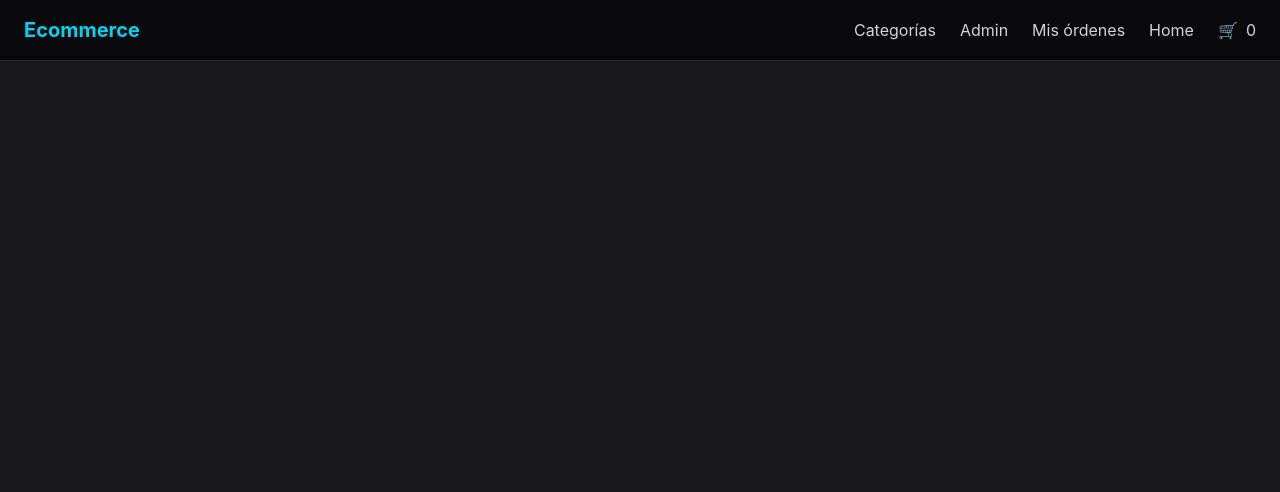
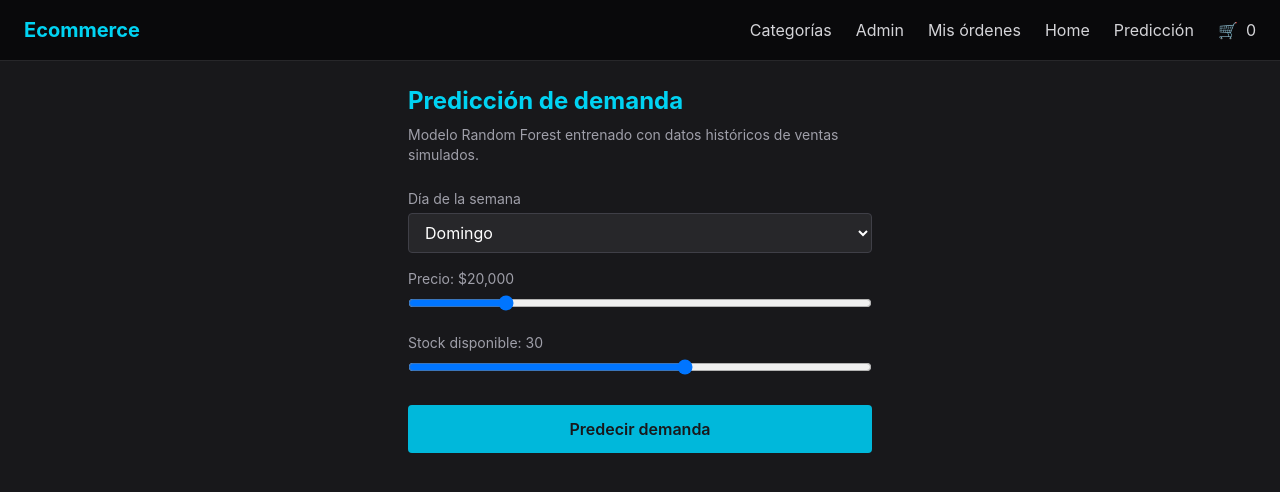
Before and after one commit to federicoanzorena/ecommercE-lm, a React (Vite) app in the folder frontend/: page /prediccion in a window 1280 px wide. Shown: the top 492 px of the page. Built offline with nearby package versions, Linux system fonts and the light colour scheme.

Commit message:
feat: agrega página y api de predicciones

```diff
--- a/frontend/src/App.tsx
+++ b/frontend/src/App.tsx
@@ -11,6 +11,7 @@ import CategoriesManagePage from "./pages/CategoriesManagePage";
 import CategoryFormPage from "./pages/CategoriaFormPage";
 import ProductsManagePage from "./pages/ProductsManagePage";
 import ProductFormPage from "./pages/ProductFormPage";
+import PrediccionPage from "./pages/PrediccionPage";
 function App() {
   return (
     <div className="min-h-screen bg-zinc-900 text-white">
@@ -35,6 +36,7 @@ function App() {
         <Route path="/admin/products" element={<ProductsManagePage />} />
         <Route path="/admin/products/new" element={<ProductFormPage />} />
         <Route path="/admin/products/:id/edit" element={<ProductFormPage />} />
+        <Route path="/prediccion" element={<PrediccionPage />} />
       </Routes>
     </div>
   );
--- /dev/null
+++ b/frontend/src/api/predicciones.ts
@@ -0,0 +1,14 @@
+import { apiFetch } from "./client";
+import type {
+  PrediccionDemandaRequest,
+  PrediccionDemandaResponse,
+} from "../types/prediccion";
+
+export function predecirDemanda(
+  data: PrediccionDemandaRequest,
+): Promise<PrediccionDemandaResponse> {
+  return apiFetch("/prediccion/demanda", {
+    method: "POST",
+    body: JSON.stringify(data),
+  });
+}
--- a/frontend/src/components/Navbar.tsx
+++ b/frontend/src/components/Navbar.tsx
@@ -20,6 +20,9 @@ function Navbar() {
         <Link to="/" className="text-zinc-300 hover:text-cyan-400">
           Home
         </Link>
+        <Link to="/prediccion" className="text-zinc-300 hover:text-cyan-400">
+          Predicción
+        </Link>
         <CartWidget />
       </div>
     </nav>
--- /dev/null
+++ b/frontend/src/pages/PrediccionPage.tsx
@@ -0,0 +1,117 @@
+import { useState } from "react";
+import { useMutation } from "@tanstack/react-query";
+import { predecirDemanda } from "../api/predicciones";
+
+const DIAS = [
+  { value: 0, label: "Lunes" },
+  { value: 1, label: "Martes" },
+  { value: 2, label: "Miércoles" },
+  { value: 3, label: "Jueves" },
+  { value: 4, label: "Viernes" },
+  { value: 5, label: "Sábado" },
+  { value: 6, label: "Domingo" },
+];
+
+function PrediccionPage() {
+  const [diaSemana, setDiaSemana] = useState(6);
+  const [precio, setPrecio] = useState(20000);
+  const [stockDisponible, setStockDisponible] = useState(30);
+
+  const mutation = useMutation({
+    mutationFn: predecirDemanda,
+  });
+
+  const handlePredecir = () => {
+    mutation.mutate({
+      dia_semana: diaSemana,
+      precio,
+      stock_disponible: stockDisponible,
+    });
+  };
+
+  return (
+    <div className="p-6 max-w-lg mx-auto">
+      <h1 className="text-2xl font-bold text-cyan-400 mb-2">
+        Predicción de demanda
+      </h1>
+      <p className="text-zinc-400 text-sm mb-6">
+        Modelo Random Forest entrenado con datos históricos de ventas simulados.
+      </p>
+
+      <div className="space-y-4 mb-6">
+        <div>
+          <label className="block text-sm text-zinc-400 mb-1">
+            Día de la semana
+          </label>
+          <select
+            value={diaSemana}
+            onChange={(e) => setDiaSemana(Number(e.target.value))}
+            className="w-full bg-zinc-800 border border-zinc-700 rounded px-3 py-2 text-white"
+          >
+            {DIAS.map((d) => (
+              <option key={d.value} value={d.value}>
+                {d.label}
+              </option>
+            ))}
+          </select>
+        </div>
+
+        <div>
+          <label className="block text-sm text-zinc-400 mb-1">
+            Precio: ${precio.toLocaleString()}
+          </label>
+          <input
+            type="range"
+            min={5000}
+            max={80000}
+            step={1000}
+            value={precio}
+            onChange={(e) => setPrecio(Number(e.target.value))}
+            className="w-full"
+          />
+        </div>
+
+        <div>
+          <label className="block text-sm text-zinc-400 mb-1">
+            Stock disponible: {stockDisponible}
+          </label>
+          <input
+            type="range"
+            min={0}
+            max={50}
+            value={stockDisponible}
+            onChange={(e) => setStockDisponible(Number(e.target.value))}
+            className="w-full"
+          />
+        </div>
+      </div>
+
+      <button
+        onClick={handlePredecir}
+        disabled={mutation.isPending}
+        className="w-full bg-cyan-500 hover:bg-cyan-400 disabled:bg-zinc-700 text-zinc-900 font-semibold py-3 rounded transition-colors"
+      >
+        {mutation.isPending ? "Calculando..." : "Predecir demanda"}
+      </button>
+
+      {mutation.isSuccess && (
+        <div className="mt-6 border border-cyan-400/30 bg-cyan-400/10 rounded-lg p-6 text-center">
+          <p className="text-sm text-zinc-400 mb-1">Demanda estimada</p>
+          <p className="text-4xl font-bold text-cyan-400">
+            {mutation.data.cantidad_estimada}
+          </p>
+          <p className="text-sm text-zinc-400 mt-1">unidades</p>
+        </div>
+      )}
+
+      {mutation.isError && (
+        <p className="mt-6 text-red-400 text-center">
+          Error al predecir:{" "}
+          {mutation.error instanceof Error ? mutation.error.message : ""}
+        </p>
+      )}
+    </div>
+  );
+}
+
+export default PrediccionPage;
--- /dev/null
+++ b/frontend/src/types/prediccion.ts
@@ -0,0 +1,9 @@
+export interface PrediccionDemandaRequest {
+  dia_semana: number;
+  precio: number;
+  stock_disponible: number;
+}
+
+export interface PrediccionDemandaResponse {
+  cantidad_estimada: number;
+}
```
